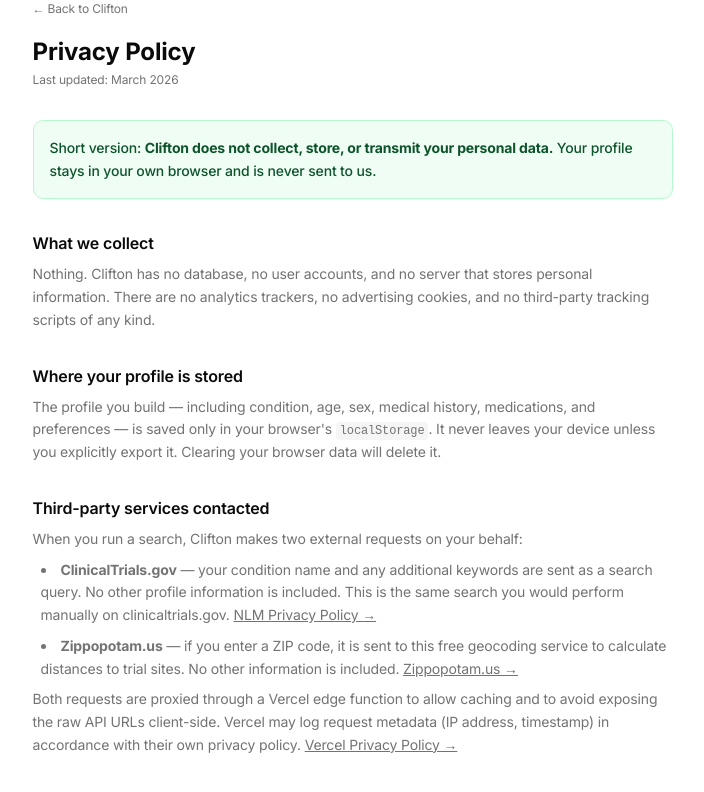
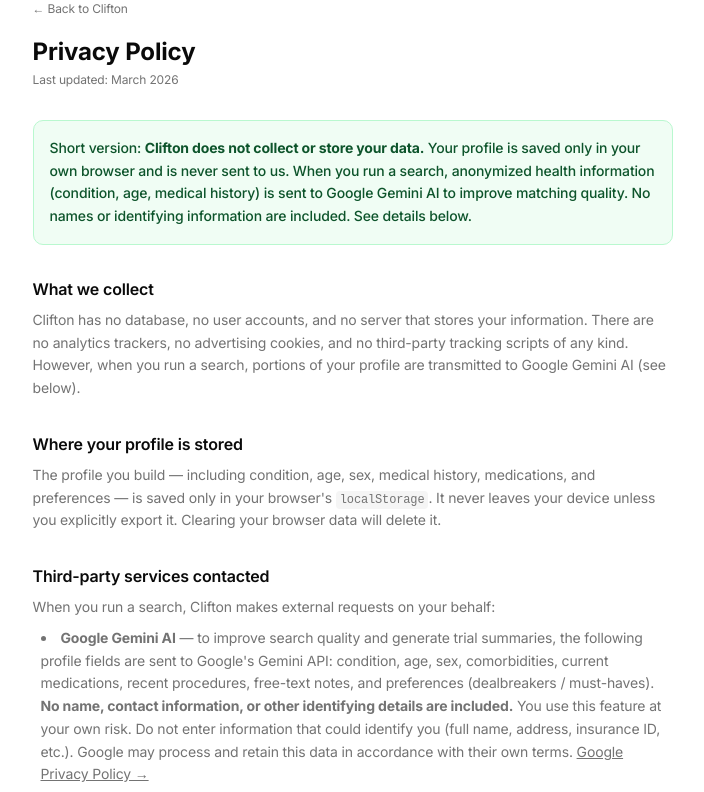
Before and after one commit to notwopr/clifton, a Next.js app: page /privacy in a window 1280 px wide. Shown: the part 180-972 px from the top of the page, without its empty margins (280-984 px from the left). Built offline with nearby package versions, Linux system fonts and the light colour scheme.

Commit message:
fix privacy policies and splash page data privacy issues re AI. fix loading screen description

```diff
--- a/src/app/layout.tsx
+++ b/src/app/layout.tsx
@@ -15,7 +15,7 @@
 export const metadata: Metadata = {
   title: "Clifton — Find & Rank Clinical Trials",
   description:
-    "Enter a patient profile and instantly get a ranked list of recruiting clinical trials matched to your eligibility and preferences. Free, private, no account needed.",
+    "Enter a patient profile and instantly get a ranked list of recruiting clinical trials matched to your eligibility and preferences. Free, open source, and no tracking.",
 };
 
 export default function RootLayout({
--- a/src/app/page.tsx
+++ b/src/app/page.tsx
@@ -33,7 +33,7 @@
           {/* Text */}
           <div className="flex flex-col gap-5 text-center sm:text-left">
             <Badge variant="outline" className="text-sm px-3 py-1 self-center sm:self-start">
-              Free · No account required · Your data stays on your device
+              Always free · Fully open source · No tracking
             </Badge>
 
             <div>
@@ -129,8 +129,8 @@
               },
               {
                 icon: <Shield className="h-5 w-5" />,
-                title: "Private by design",
-                desc: "Your profile never leaves your browser. No account, no email, no tracking — ever.",
+                title: "Private and transparent",
+                desc: "Your profile is saved only in your browser — no tracking, no emails, nothing stored on our servers. When you search, anonymized health data (no names) is sent to Google Gemini AI to improve matching. Clifton is fully open source so you can verify exactly what it does.",
               },
               {
                 icon: <Share2 className="h-5 w-5" />,
@@ -159,7 +159,7 @@
       <section className="py-20 px-4 text-center space-y-5">
         <h2 className="text-2xl font-bold">Ready to find a trial?</h2>
         <p className="text-muted-foreground">
-          Takes about 5 minutes to set up. No sign-up required.
+          Takes about 5 minutes to set up.
         </p>
         <Button render={<Link href="/search" />} nativeButton={false} size="lg" className="gap-2">
           Get started
--- a/src/app/privacy/page.tsx
+++ b/src/app/privacy/page.tsx
@@ -18,16 +18,20 @@
       </div>
 
       <div className="p-4 rounded-lg border border-green-200 bg-green-50 dark:border-green-900 dark:bg-green-900/20 text-green-900 dark:text-green-200 font-medium">
-        Short version: <strong>Clifton does not collect, store, or transmit your personal
-        data.</strong> Your profile stays in your own browser and is never sent to us.
+        Short version: <strong>Clifton does not collect or store your data.</strong> Your
+        profile is saved only in your own browser and is never sent to us. When you run a
+        search, anonymized health information (condition, age, medical history) is sent to
+        Google Gemini AI to improve matching quality. No names or identifying information
+        are included. See details below.
       </div>
 
       <section className="space-y-2">
         <h2 className="font-semibold text-base">What we collect</h2>
         <p className="text-muted-foreground">
-          Nothing. Clifton has no database, no user accounts, and no server that stores
-          personal information. There are no analytics trackers, no advertising cookies, and no
-          third-party tracking scripts of any kind.
+          Clifton has no database, no user accounts, and no server that stores your
+          information. There are no analytics trackers, no advertising cookies, and no
+          third-party tracking scripts of any kind. However, when you run a search,
+          portions of your profile are transmitted to Google Gemini AI (see below).
         </p>
       </section>
 
@@ -45,9 +49,27 @@
       <section className="space-y-2">
         <h2 className="font-semibold text-base">Third-party services contacted</h2>
         <p className="text-muted-foreground">
-          When you run a search, Clifton makes two external requests on your behalf:
+          When you run a search, Clifton makes external requests on your behalf:
         </p>
         <ul className="list-disc list-inside space-y-2 text-muted-foreground pl-2">
+          <li>
+            <strong>Google Gemini AI</strong> — to improve search quality and generate trial
+            summaries, the following profile fields are sent to Google&apos;s Gemini API:
+            condition, age, sex, comorbidities, current medications, recent procedures, free-text
+            notes, and preferences (dealbreakers / must-haves). <strong>No name, contact
+            information, or other identifying details are included.</strong> You use this feature
+            at your own risk. Do not enter information that could identify you (full name, address,
+            insurance ID, etc.). Google may process and retain this data in accordance with their
+            own terms.{" "}
+            <a
+              href="https://policies.google.com/privacy"
+              target="_blank"
+              rel="noopener noreferrer"
+              className="underline"
+            >
+              Google Privacy Policy →
+            </a>
+          </li>
           <li>
             <strong>ClinicalTrials.gov</strong> — your condition name and any additional keywords
             are sent as a search query. No other profile information is included. This is the
@@ -76,8 +98,8 @@
           </li>
         </ul>
         <p className="text-muted-foreground">
-          Both requests are proxied through a Vercel edge function to allow caching and to avoid
-          exposing the raw API URLs client-side. Vercel may log request metadata (IP address,
+          All requests are proxied through a Vercel edge function to allow caching and to avoid
+          exposing raw API URLs client-side. Vercel may log request metadata (IP address,
           timestamp) in accordance with their own privacy policy.{" "}
           <a
             href="https://vercel.com/legal/privacy-policy"
@@ -97,15 +119,6 @@
           search snapshots are stored in{" "}
           <code className="text-xs font-mono bg-muted px-1 py-0.5 rounded">localStorage</code>,
           not cookies.
-        </p>
-      </section>
-
-      <section className="space-y-2">
-        <h2 className="font-semibold text-base">Children&apos;s privacy</h2>
-        <p className="text-muted-foreground">
-          Clifton is intended for use by adults, typically caregivers or patients seeking
-          information about clinical trials. We do not knowingly collect information from anyone
-          under 13 years of age.
         </p>
       </section>
 
--- a/src/app/terms/page.tsx
+++ b/src/app/terms/page.tsx
@@ -45,6 +45,19 @@
           based on keyword matching and simplified rules; it will not catch every inclusion or
           exclusion criterion in a trial protocol. Only a qualified physician or clinical
           investigator can determine whether a specific patient is eligible for a specific trial.
+        </p>
+      </section>
+
+      <section className="space-y-2">
+        <h2 className="font-semibold text-base">AI-generated content</h2>
+        <p className="text-muted-foreground">
+          Clifton uses Google Gemini AI to normalize search queries, rank trials, and generate
+          plain-English summaries and hypotheses. AI-generated content may contain errors,
+          omissions, or hallucinations. The &ldquo;Why it might work&rdquo; hypothesis draws on
+          information beyond ClinicalTrials.gov (including published research and prior trial
+          data) and may not accurately represent the trial&apos;s actual mechanism or outcomes.
+          All AI-generated content must be independently verified with a qualified healthcare
+          provider, the trial sponsor, or the trial coordinator before making any decisions.
         </p>
       </section>
 
--- a/src/components/profile/StepProfile.tsx
+++ b/src/components/profile/StepProfile.tsx
@@ -72,7 +72,7 @@
       <div>
         <h2 className="text-xl font-semibold">Who are we searching for?</h2>
         <p className="text-sm text-muted-foreground mt-1">
-          Completely optional — no account, no sign-up, nothing leaves your browser.
+          Completely optional — nothing is stored on our servers.
           Naming a profile just makes it easier to pick up where you left off if you search for more than one person.
           You can skip straight to the search if you prefer.
         </p>
```
Also changed, not shown: src/app/search/page.tsx (+38 -5 lines).
